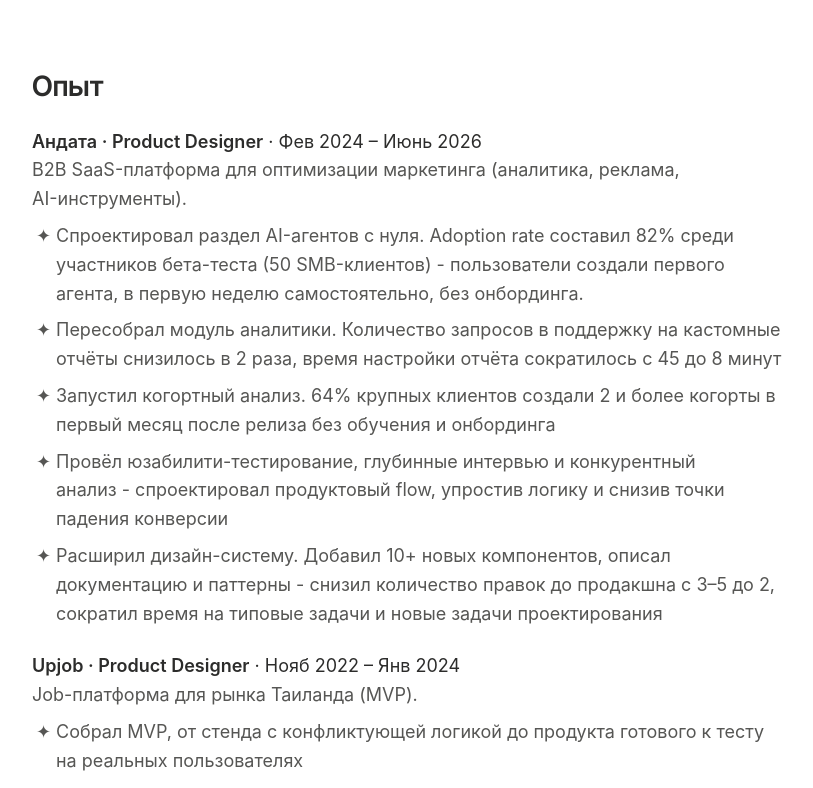
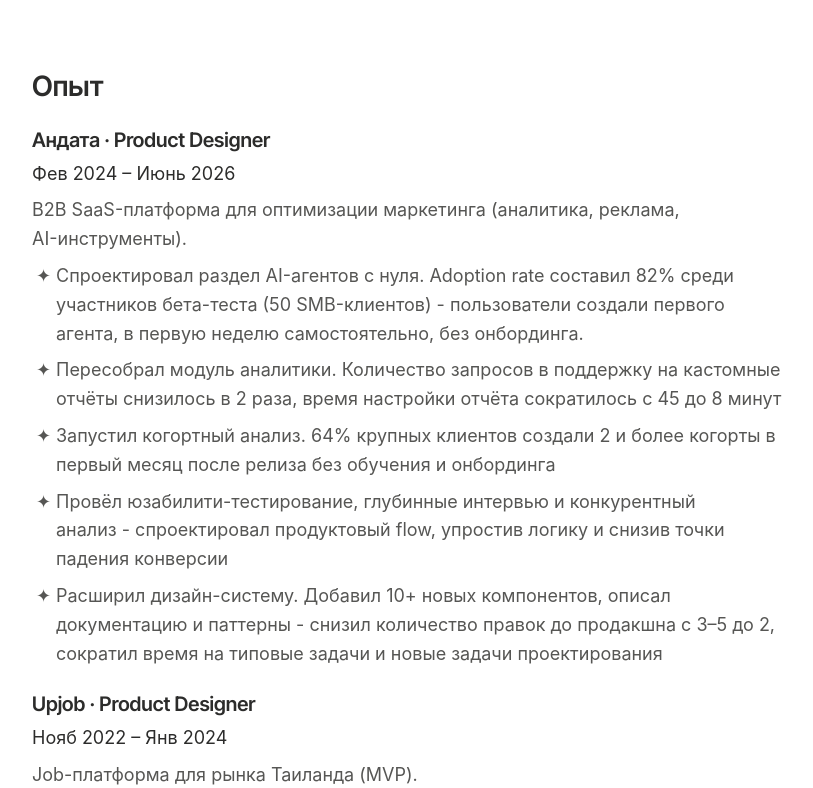
Before and after one commit to d1mavasilev/my-portfolio-next, a Next.js app: page / in a window 1280 px wide. Shown: the part 905-1693 px from the top of the page, without its empty margins (232-1045 px from the left). Built offline with nearby package versions, Linux system fonts and the light colour scheme.

Commit message:
описание

```diff
--- a/app/for/[company]/page.tsx
+++ b/app/for/[company]/page.tsx
@@ -101,7 +101,10 @@ export default async function CompanyPage({ params }: { params: Promise<{ compan
             <h2>Опыт</h2>
             <ul>
               <li>
-                <strong>Андата · Product Designer</strong> · Фев 2024 – Июнь 2026
+                <h4 style={{ marginBottom: 'var(--spacing-xs)' }}>Андата · Product Designer</h4>
+                <p style={{ marginBottom: 'var(--spacing-xs)' }}>
+                Фев 2024 – Июнь 2026
+              </p>
                 <p className="experience-description text-muted">
                   B2B SaaS-платформа для оптимизации маркетинга (аналитика,
                   реклама, AI-инструменты).
@@ -125,7 +128,11 @@ export default async function CompanyPage({ params }: { params: Promise<{ compan
                 </ul>
               </li>
               <li>
-                <strong>Upjob · Product Designer</strong> · Нояб 2022 – Янв 2024
+
+                <h4 style={{ marginBottom: 'var(--spacing-xs)' }}>Upjob · Product Designer</h4>
+                <p style={{ marginBottom: 'var(--spacing-xs)' }}>
+                Нояб 2022 – Янв 2024
+              </p>
                 <p className="experience-description text-muted">
                   Job-платформа для рынка Таиланда (MVP).
                 </p>
--- a/app/globals.css
+++ b/app/globals.css
@@ -360,7 +360,7 @@ h3 {
 }
 
 h4 {
-    font-size: 20px;
+    font-size: 18px;
 }
 
 p {
--- a/app/page.tsx
+++ b/app/page.tsx
@@ -89,7 +89,10 @@ export default function Home() {
             <h2>Опыт</h2>
             <ul>
               <li>
-                <strong>Андата · Product Designer</strong> · Фев 2024 – Июнь 2026
+                <h4 style={{ marginBottom: 'var(--spacing-xs)' }}>Андата · Product Designer</h4>
+                <p style={{ marginBottom: 'var(--spacing-xs)' }}>
+                Фев 2024 – Июнь 2026
+              </p>
                 <p className="experience-description text-muted">
                   B2B SaaS-платформа для оптимизации маркетинга (аналитика,
                   реклама, AI-инструменты).
@@ -113,7 +116,11 @@ export default function Home() {
                 </ul>
               </li>
               <li>
-                <strong>Upjob · Product Designer</strong> · Нояб 2022 – Янв 2024
+
+                <h4 style={{ marginBottom: 'var(--spacing-xs)' }}>Upjob · Product Designer</h4>
+                <p style={{ marginBottom: 'var(--spacing-xs)' }}>
+                Нояб 2022 – Янв 2024
+              </p>
                 <p className="experience-description text-muted">
                   Job-платформа для рынка Таиланда (MVP).
                 </p>
```
